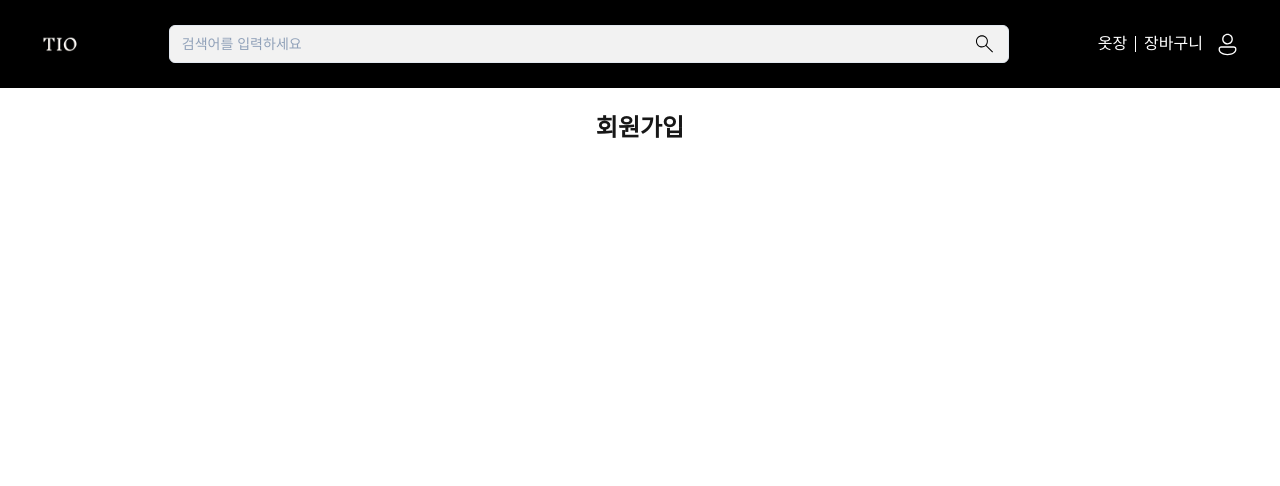
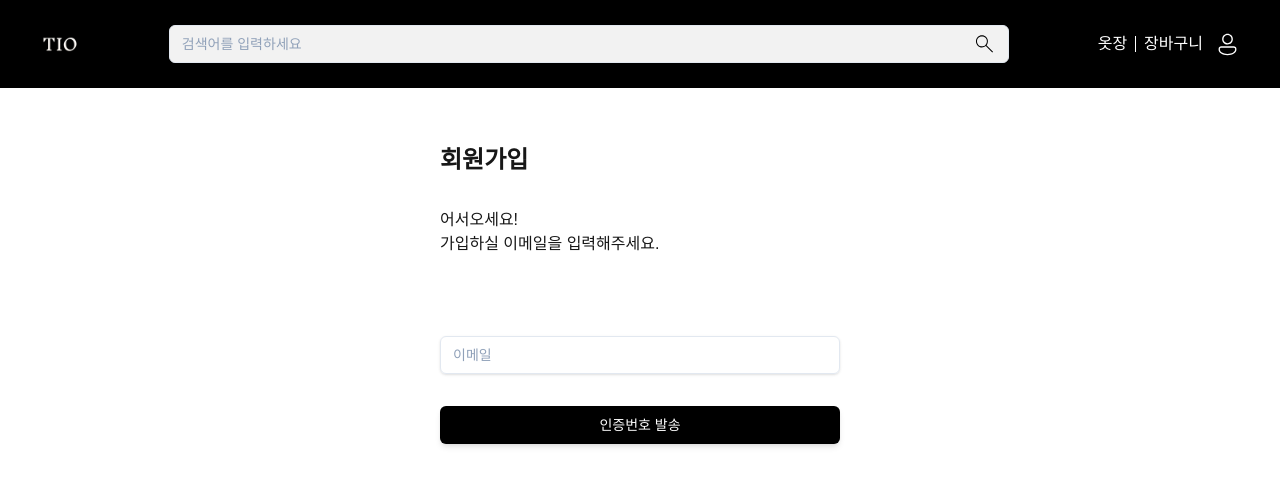
Before and after one commit to TryItOn-TIO/TryItOn-frontend, a Next.js app: page /signup in a window 1280 px wide. Shown: the top 486 px of the page. Built offline with nearby package versions, Linux system fonts and the light colour scheme; no server answers.

Commit message:
feat: 이메일 회원가입 1단계 성공 #1

```diff
--- a/src/api/auth.ts
+++ b/src/api/auth.ts
@@ -6,6 +6,7 @@ import type {
   SignupResponse,
   GoogleSignupRequest,
   GoogleResponse,
+  VerifyCodeRequest,
 } from "@/types/auth";
 import { setAccessToken } from "@/utils/auth";
 
@@ -32,13 +33,25 @@ export const signinWithGoogle = async (
   return response.data;
 };
 
+export const sendEmail = async (email: string) => {
+  const response = await axiosWithoutAuth().post("/api/auth/mail/send", {
+    email,
+  });
+  return response.data;
+};
+
+export const verifyCode = async (data: VerifyCodeRequest): Promise<boolean> => {
+  const response = await axiosWithoutAuth().post("/api/auth/mail/verify", data);
+  return response.data;
+};
+
 export const signup = async (data: SignupRequest): Promise<SignupResponse> => {
-  const response = await axiosWithoutAuth().post("/auth/signup", data);
+  const response = await axiosWithoutAuth().post("/api/auth/mail/signup", data);
   return response.data;
 };
 
 export const signin = async (data: SigninRequest): Promise<SigninResponse> => {
-  const response = await axiosWithoutAuth().post("/auth/signin", data);
+  const response = await axiosWithoutAuth().post("/api/auth/mail/signin", data);
   if (response.data?.accessToken) {
     setAccessToken(response.data.accessToken);
   }
--- a/src/app/signin/_components/OAuthGoogle.tsx
+++ b/src/app/signin/_components/OAuthGoogle.tsx
@@ -6,7 +6,6 @@ import { useRouter } from "next/navigation";
 import { useIdToken } from "@/hooks/useIdToken";
 
 const OAuthGoogle = () => {
-  const [isLoading, setIsLoading] = useState(false);
   const { setIdToken } = useIdToken();
 
   const router = useRouter();
@@ -18,7 +17,6 @@ const OAuthGoogle = () => {
     }
 
     const idToken = credentialResponse.credential;
-    setIsLoading(true);
 
     try {
       // 먼저 로그인 시도
@@ -43,8 +41,6 @@ const OAuthGoogle = () => {
         console.error("로그인 오류:", error.response || error.message);
         alert("로그인 중 오류가 발생했습니다. 다시 시도해주세요.");
       }
-    } finally {
-      setIsLoading(false);
     }
   };
 
@@ -66,11 +62,6 @@ const OAuthGoogle = () => {
         text="signup_with"
         shape="rectangular"
       />
-      {isLoading && (
-        <div className="text-center mt-4">
-          <p>처리 중...</p>
-        </div>
-      )}
     </div>
   );
 };
--- /dev/null
+++ b/src/app/signup/_components/SendVerification.tsx
@@ -0,0 +1,63 @@
+import { sendEmail } from "@/api/auth";
+import BlackButton from "@/components/common/BlackButton";
+import InputText from "@/components/forms/InputText";
+import { SignupRequest } from "@/types/auth";
+import { validateEmail } from "@/utils/validator";
+import React, { Dispatch, SetStateAction, useEffect, useState } from "react";
+
+type SendVerificationProps = {
+  setStep: Dispatch<SetStateAction<number>>;
+  data: SignupRequest;
+  setData: Dispatch<SetStateAction<SignupRequest>>;
+};
+
+const SendVerification = ({
+  setStep,
+  data,
+  setData,
+}: SendVerificationProps) => {
+  const [error, setError] = useState("");
+
+  const handleClick = async () => {
+    if (!validateEmail(data.email)) {
+      alert("이메일 형식이 올바르지 않습니다.");
+      return;
+    }
+    await sendEmail(data.email);
+
+    if (confirm("인증번호가 발송되었습니다.")) {
+      setStep(2);
+    }
+  };
+
+  useEffect(() => {
+    if (!validateEmail(data.email)) {
+      setError("이메일 형식이 올바르지 않습니다.");
+    } else {
+      setError("");
+    }
+  }, [data.email]);
+
+  return (
+    <div className="flex flex-col gap-10">
+      어서오세요!
+      <br />
+      가입하실 이메일을 입력해주세요.
+      <div className="my-10 flex flex-col gap-8">
+        <InputText
+          placeholder="이메일"
+          value={data.email}
+          handleChange={(value: string) =>
+            setData((prev) => ({ ...prev, email: value }))
+          }
+          type="email"
+          isValid={error == ""}
+          errorMessage={error}
+        />
+        <BlackButton text="인증번호 발송" handleClick={handleClick} />
+      </div>
+    </div>
+  );
+};
+
+export default SendVerification;
--- a/src/app/signup/page.tsx
+++ b/src/app/signup/page.tsx
@@ -1,111 +1,44 @@
 "use client";
 
-import { GoogleLogin } from "@react-oauth/google";
-import { signinWithGoogle } from "@/api/auth";
-import { signupWithGoogle } from "@/api/auth";
-import { setAccessToken } from "@/utils/auth";
 import { useState } from "react";
-import { useRouter } from "next/navigation";
-import SignupForm from "@/app/signup/_components/SignupForm";
+import SendVerification from "@/app/signup/_components/SendVerification";
+import VerifyCode from "@/app/signup/_components/VerifyCode";
+import AdditionalInfoForm from "@/app/signup/_components/AdditionalInfoForm";
+import Success from "@/app/signup/_components/Success";
+import { SignupRequest } from "@/types/auth";
+import { Gender } from "@/constants/Gender";
+import { Style } from "@/constants/Style";
 
 const Signup = () => {
-  const [isLoading, setIsLoading] = useState(false);
-  const [showSignupForm, setShowSignupForm] = useState(false);
-  const [pendingIdToken, setPendingIdToken] = useState<string | null>(null);
-  const router = useRouter();
-
-  const handleSuccess = async (credentialResponse: any) => {
-    if (!credentialResponse?.credential) {
-      console.error("Google 인증 토큰을 받지 못했습니다.");
-      return;
-    }
-
-    const idToken = credentialResponse.credential;
-    setIsLoading(true);
-
-    try {
-      // 먼저 로그인 시도
-      const loginRes = await signinWithGoogle(idToken);
-
-      // 로그인 성공
-      if (loginRes.accessToken) {
-        setAccessToken(loginRes.accessToken);
-        console.log("로그인 성공:", loginRes);
-        router.push("/"); // 홈으로 리다이렉트
-      }
-    } catch (error: any) {
-      console.error("로그인 에러:", error);
-
-      // 404 에러 또는 회원가입이 필요한 경우
-      if (error.response?.status === 404 || error.response?.needsSignup) {
-        console.log("회원가입이 필요합니다");
-        setPendingIdToken(idToken);
-        setShowSignupForm(true);
-      } else {
-        console.error("로그인 오류:", error.response || error.message);
-        alert("로그인 중 오류가 발생했습니다. 다시 시도해주세요.");
-      }
-    } finally {
-      setIsLoading(false);
-    }
-  };
-
-  const handleSignup = async (data: any) => {
-    if (!pendingIdToken) return;
-
-    setIsLoading(true);
-    try {
-      const signupRes = await signupWithGoogle({
-        idToken: pendingIdToken,
-        ...data,
-      });
-
-      if (signupRes.accessToken) {
-        console.log("회원가입 및 로그인 완료:", signupRes);
-        router.push("/"); // 홈으로 리다이렉트
-      }
-    } catch (error: any) {
-      console.error("회원가입 오류:", error);
-      alert("회원가입 중 오류가 발생했습니다. 다시 시도해주세요.");
-    } finally {
-      setIsLoading(false);
-    }
-  };
-
-  const handleError = () => {
-    console.log("Google 로그인 실패");
-    alert("Google 로그인에 실패했습니다. 다시 시도해주세요.");
-  };
-
-  if (showSignupForm) {
-    return (
-      <div className="max-w-md mx-auto p-6">
-        <h2 className="text-2xl font-bold mb-6">회원가입 정보 입력</h2>
-        <SignupForm onSubmit={handleSignup} />
-      </div>
-    );
-  }
+  const [step, setStep] = useState(1);
+  const [data, setData] = useState<SignupRequest>({
+    email: "",
+    password: "",
+    username: "",
+    birthDate: "",
+    preferredStyle: Style.CASUAL,
+    height: 0,
+    weight: 0,
+    gender: Gender.F,
+    phoneNum: "",
+    shoeSize: 0,
+    avatarBaseImageUrl: "",
+    userBaseImageUrl: "",
+  });
 
   return (
-    <div className="max-w-md mx-auto p-6">
-      <h2 className="text-2xl font-bold mb-6">회원가입</h2>
-      <div className="flex justify-center">
-        <GoogleLogin
-          onSuccess={handleSuccess}
-          onError={handleError}
-          useOneTap={false}
-          auto_select={false}
-          theme="outline"
-          size="large"
-          text="signup_with"
-          shape="rectangular"
-        />
+    <div className="w-screen">
+      <div className="w-[28rem] mx-auto p-6">
+        <h2 className="text-2xl font-bold my-8">회원가입</h2>
+        {step === 1 && (
+          <SendVerification setStep={setStep} data={data} setData={setData} />
+        )}
+        {step === 2 && <VerifyCode setStep={setStep} email={data.email} />}
+        {step === 3 && (
+          <AdditionalInfoForm setStep={setStep} data={data} setData={setData} />
+        )}
+        {step === 4 && <Success />}
       </div>
-      {isLoading && (
-        <div className="text-center mt-4">
-          <p>처리 중...</p>
-        </div>
-      )}
     </div>
   );
 };
--- a/src/components/forms/InputText.tsx
+++ b/src/components/forms/InputText.tsx
@@ -3,19 +3,28 @@ import React, { Dispatch, SetStateAction } from "react";
 type InputTextProps = {
   placeholder: string;
   value: string;
-  handleChange: Dispatch<SetStateAction<string>>;
+  handleChange: Dispatch<SetStateAction<any>>;
   type: string;
+  isValid?: boolean;
+  errorMessage?: string;
 };
 
 const InputText = (props: InputTextProps) => {
   return (
+    <>
       <input
         type={props.type}
-      className="w-full bg-transparent placeholder:text-slate-400 text-slate-700 text-sm border border-slate-200 rounded-md px-3 py-2 transition duration-300 ease focus:outline-none focus:border-slate-400 hover:border-slate-300 shadow-sm focus:shadow"
+        className={`w-full bg-transparent placeholder:text-slate-400 text-slate-700 text-sm border border-${
+          props.isValid ? "slate-200" : "red"
+        } rounded-md px-3 py-2 transition duration-300 ease focus:outline-none focus:border-slate-400 hover:border-slate-300 shadow-sm focus:shadow`}
         placeholder={props.placeholder}
         value={props.value}
         onChange={(e) => props.handleChange(e.target.value)}
       />
+      {props.errorMessage && (
+        <p className="text-xs text-red-500 mt-1">{props.errorMessage}</p>
+      )}
+    </>
   );
 };
 
--- a/src/types/auth.ts
+++ b/src/types/auth.ts
@@ -1,14 +1,24 @@
 import { Gender } from "@/constants/Gender";
 import { Style } from "@/constants/Style";
+
+export type VerifyCodeRequest = {
+  email: string;
+  code: string;
+};
 
 export type SignupRequest = {
   email: string;
   password: string;
   username: string;
-  preferredStyle: string;
-  height: number; // cm
-  weight: number; // kg
-  age: number;
+  birthDate: string;
+  preferredStyle: Style;
+  height: number;
+  weight: number;
+  gender: Gender;
+  phoneNum: string;
+  shoeSize: number;
+  avatarBaseImageUrl: string;
+  userBaseImageUrl: string;
 };
 
 export type SignupResponse = {
@@ -22,8 +32,8 @@ export type SigninRequest = {
 };
 
 export type SigninResponse = {
+  email: string;
   username: string;
-  email: string;
   accessToken: string;
 };
 
@@ -36,6 +46,8 @@ export type GoogleSignupRequest = {
   height: number;
   weight: number;
   shoeSize: number;
+  avatarBaseImageUrl: string;
+  userBaseImageUrl: string;
 };
 
 export type GoogleResponse = {
--- /dev/null
+++ b/src/utils/validator.ts
@@ -0,0 +1,20 @@
+export const validateEmail = (email: string) => {
+  const emailRegex = /^[A-Za-z0-9+_.-]+@[A-Za-z0-9.-]+\.[A-Za-z]{2,6}$/;
+  return email === "" || emailRegex.test(email);
+};
+
+export const validatePassword = (password: string) => {
+  const passwordRegex =
+    /^(?=.*[A-Za-z])(?=.*\d)(?=.*[!@#$%^&*()_+=\-{}\[\]:;"'<>,.?/~`|\\]).{8,}$/;
+  return password === "" || passwordRegex.test(password);
+};
+
+export const validateNickname = (nickname: string) => {
+  const nicknameRegex = /^[가-힣a-zA-Z0-9]{2,16}$/;
+  return nickname === "" || nicknameRegex.test(nickname);
+};
+
+export const validatphoneNum = (phoneNum: string) => {
+  const phoneNumRegex = /^01[016789]-?\d{3,4}-?\d{4}$/;
+  return phoneNum === "" || phoneNumRegex.test(phoneNum);
+};
```
Also changed, not shown: 1 other file (tests, documents, lock files or other folders). Lines whose indentation alone changed are shown as unchanged.
